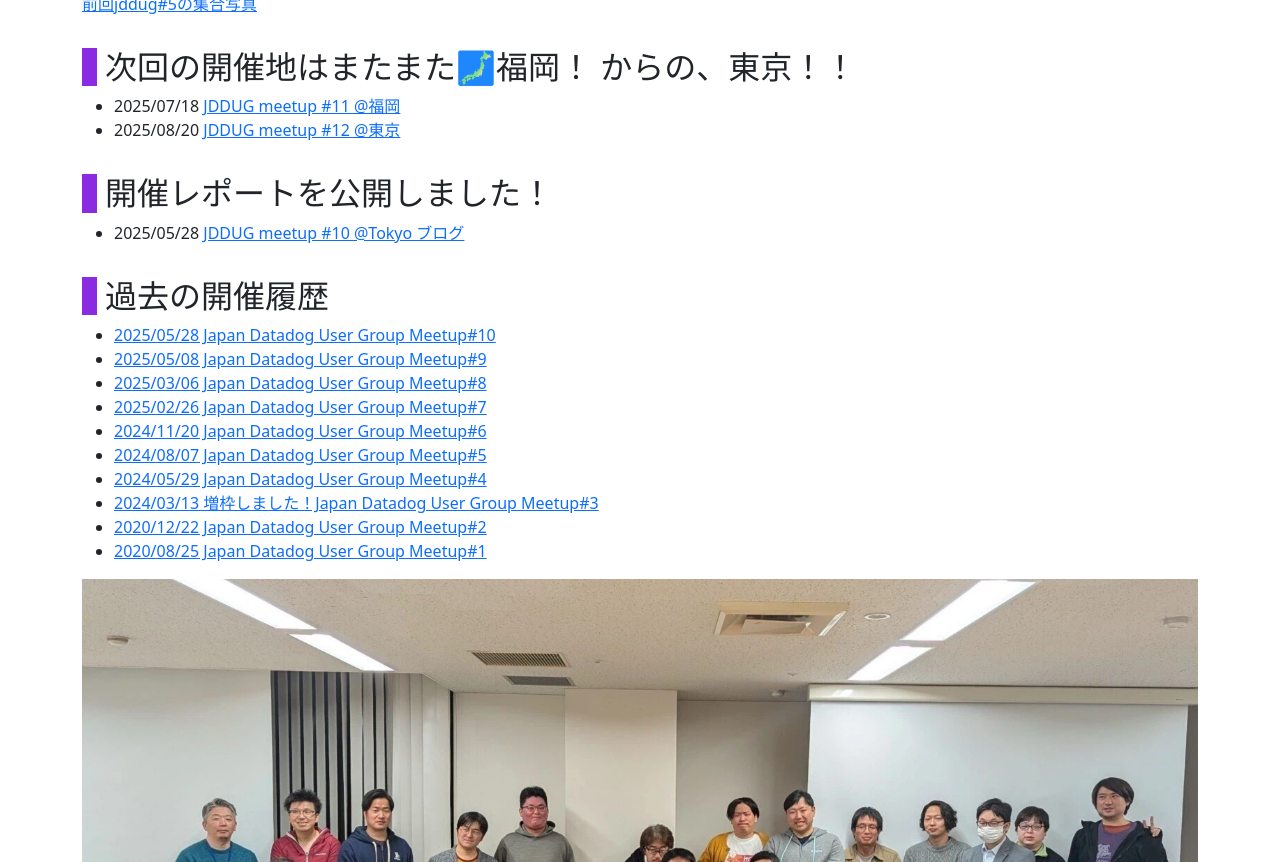
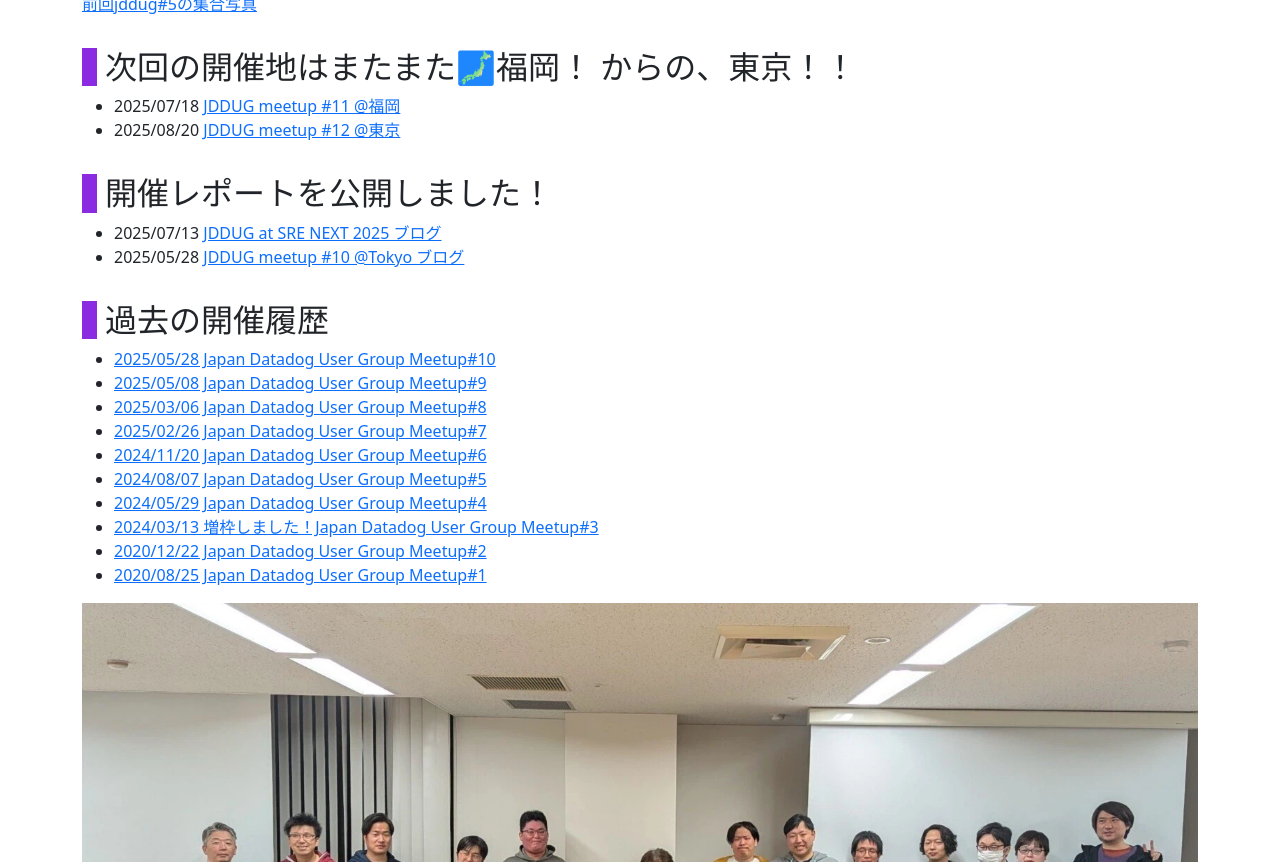
Before and after one commit to jdd-ug/jdd-ug.github.io, a Jekyll site: the page built from index.md, in a window 1280 px wide and 900 px high, scrolled down 517 px, cut to the strip 38-900 px from the top of the window. Built offline with Jekyll 4.4.1, drawn with Linux system fonts in a browser that asks for light colours.

Commit message:
add srenext on home

```diff
--- a/index.md
+++ b/index.md
@@ -17,6 +17,7 @@
 - 2025/08/20 [JDDUG meetup #12 @東京](coming soon)
 
 ## 開催レポートを公開しました！
+- 2025/07/13 [JDDUG at SRE NEXT 2025 ブログ](/2025/07/13/)
 - 2025/05/28 [JDDUG meetup #10 @Tokyo ブログ](/2025/05/28/)
 
 ## 過去の開催履歴
```
